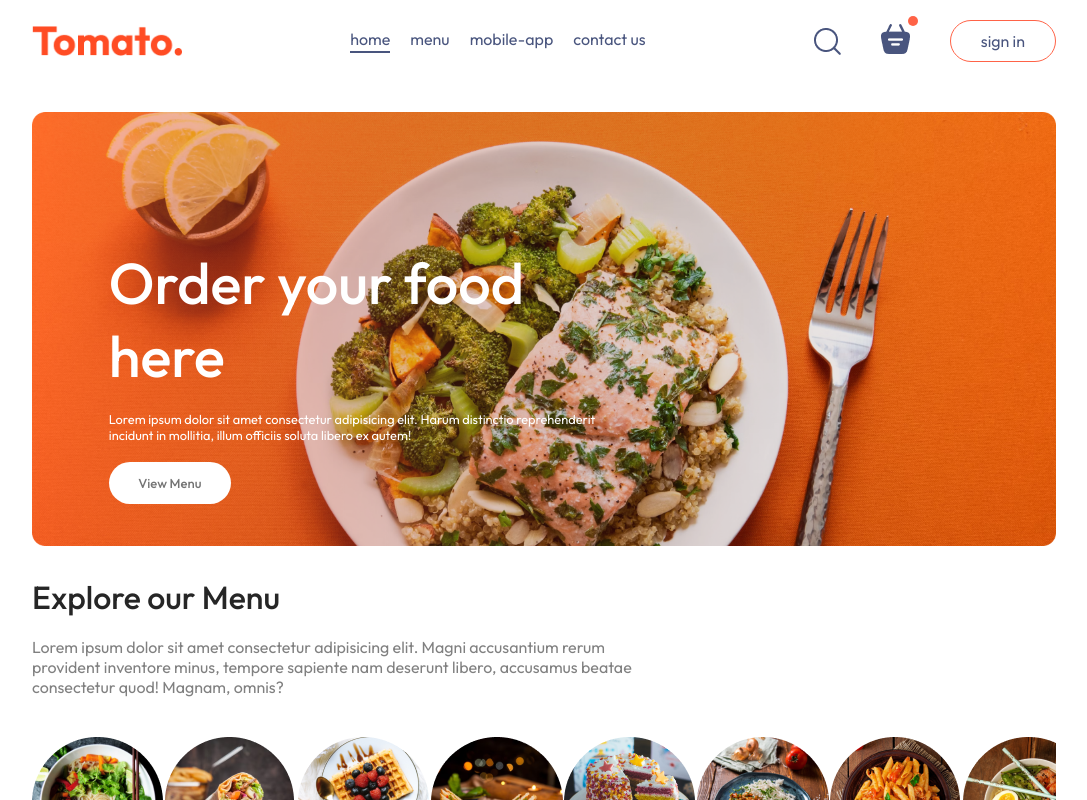
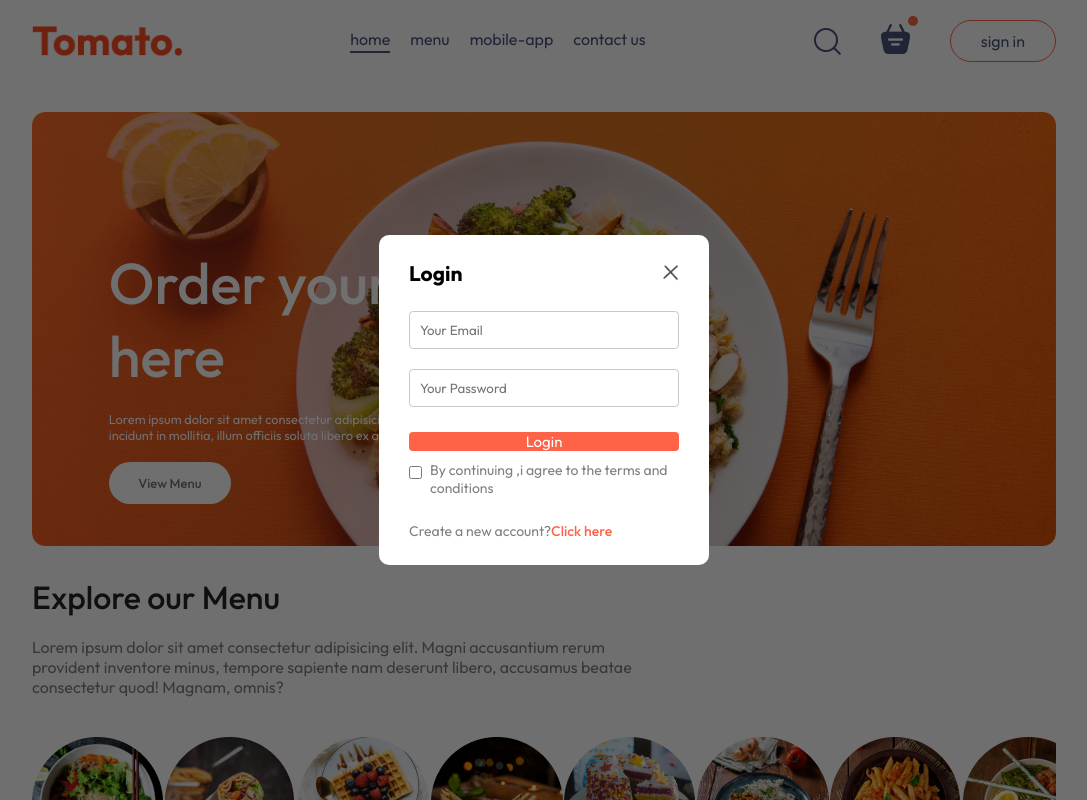
Before and after one commit to Jithin2k/Tomato-app, a React (Vite) app: page / in a window 1280 px wide. Both pictures are taken after a click on the button "sign in". Shown: the top 800 px of the page, without its empty margins (96-1183 px from the left). Built offline with nearby package versions, Linux system fonts and the light colour scheme.

Commit message:
Create login pop up

```diff
--- a/src/App.jsx
+++ b/src/App.jsx
@@ -1,4 +1,4 @@
-import React from "react";
+import React, { useState } from "react";
 import Navbar from "./Components/Navbar/Navbar";
 import "./index.css";
 import { Route, Routes } from "react-router-dom";
@@ -6,18 +6,20 @@
 import Cart from "./Pages/Cart/Cart";
 import PlaceOrder from "./Pages/PlaceOrder/PlaceOrder";
 import Footer from "./Components/Footer/Footer";
-
+import LoginPopup from "./Components/LoginPopup/LoginPopup";
 
 const App = () => {
+  const [showLogin, setShowLogin] = useState(false);
   return (
     <div className="app">
-      <Navbar />
+      {showLogin ? <LoginPopup setShowLogin={setShowLogin} /> : <></>}
+      <Navbar setShowLogin={setShowLogin} />
       <Routes>
         <Route path="/" element={<Home />} />
         <Route path="/cart" element={<Cart />} />
         <Route path="/order" element={<PlaceOrder />} />
       </Routes>
-      <Footer/>
+      <Footer />
     </div>
   );
 };
--- /dev/null
+++ b/src/Components/LoginPopup/LoginPopup.css
@@ -0,0 +1,76 @@
+.login-popup {
+  position: fixed;
+  top: 0;
+  left: 0;
+  z-index: 1;
+  width: 100vw;
+  height: 100vh;
+  display: grid;
+  place-items: center;
+  background-color: #00000090;
+}
+
+.login-popup-container {
+  place-self: center;
+  width: max(23vw, 330px);
+  color: #808080;
+  background-color: #fff;
+  display: flex;
+  flex-direction: column;
+  gap: 25px;
+  padding: 25px 30px;
+  border-radius: 10px;
+  font-size: 14px;
+  animation: fadeIn 0.5s;
+}
+
+.login-popup-title {
+  display: flex;
+  justify-content: space-between;
+  align-items: center;
+  color: black;
+}
+
+.login-popup-title img {
+  width: 16px;
+  cursor: pointer;
+}
+
+.login-popup-input {
+  display: flex;
+  flex-direction: column;
+  gap: 20px;
+}
+
+.login-popup-input input {
+  outline: none;
+  border: 1px solid #c9c9c9;
+  padding: 10px;
+  border-radius: 4px;
+}
+
+.login-popup-container button {
+  border: none;
+  border-radius: 4px;
+  color: white;
+  background-color: tomato;
+  font-size: 15px;
+  cursor: pointer;
+}
+
+.login-popup-condition {
+  display: flex;
+  align-items: start;
+  gap: 8px;
+  margin-top: -15px;
+}
+
+.login-popup-condition input {
+  margin-top: 5px;
+}
+
+.login-popup p span {
+  color: tomato;
+  font-weight: 500;
+  cursor: pointer;
+}
--- /dev/null
+++ b/src/Components/LoginPopup/LoginPopup.jsx
@@ -0,0 +1,51 @@
+import React, { useState } from "react";
+import "./LoginPopup.css";
+import { assets } from "../../assets/assets";
+
+const LoginPopup = ({ setShowLogin }) => {
+  const [currentState, setCurrentState] = useState("Login");
+  return (
+    <div className="login-popup">
+      <form className="login-popup-container">
+        <div className="login-popup-title">
+          <h2>{currentState}</h2>
+          <img
+            onClick={() => setShowLogin(false)}
+            src={assets.cross_icon}
+            alt=""
+          />
+        </div>
+        <div className="login-popup-input">
+          {currentState === "Login" ? (
+            <></>
+          ) : (
+            <input type="text" placeholder="Your Name" required />
+          )}
+
+          <input type="email" placeholder="Your Email" required />
+          <input type="password" placeholder="Your Password" required />
+        </div>
+        <button>
+          {currentState === "Sign Up" ? "Create Account" : "Login"}
+        </button>
+        <div className="login-popup-condition">
+          <input type="checkbox" />
+          <p>By continuing ,i agree to the terms and conditions</p>
+        </div>
+        {currentState === "Login" ? (
+          <p>
+            Create a new account?
+            <span onClick={() => setCurrentState("Sign Up")}>Click here</span>
+          </p>
+        ) : (
+          <p>
+            Already have an account?{" "}
+            <span onClick={() => setCurrentState("Login")}>Login</span>
+          </p>
+        )}
+      </form>
+    </div>
+  );
+};
+
+export default LoginPopup;
--- a/src/Components/Navbar/Navbar.jsx
+++ b/src/Components/Navbar/Navbar.jsx
@@ -3,7 +3,7 @@
 import { assets } from "../../assets/assets";
 import { Link } from "react-router-dom";
 
-const Navbar = () => {
+const Navbar = ({setShowLogin}) => {
   const [menu, setMenu] = useState("home");
   return (
     <div className="navbar">
@@ -40,7 +40,7 @@
           <img src={assets.basket_icon} alt="" />
           <div className="dot"></div>
         </div>
-        <button>sign in</button>
+        <button onClick={()=>setShowLogin(true)}>sign in</button>
       </div>
     </div>
   );
```
